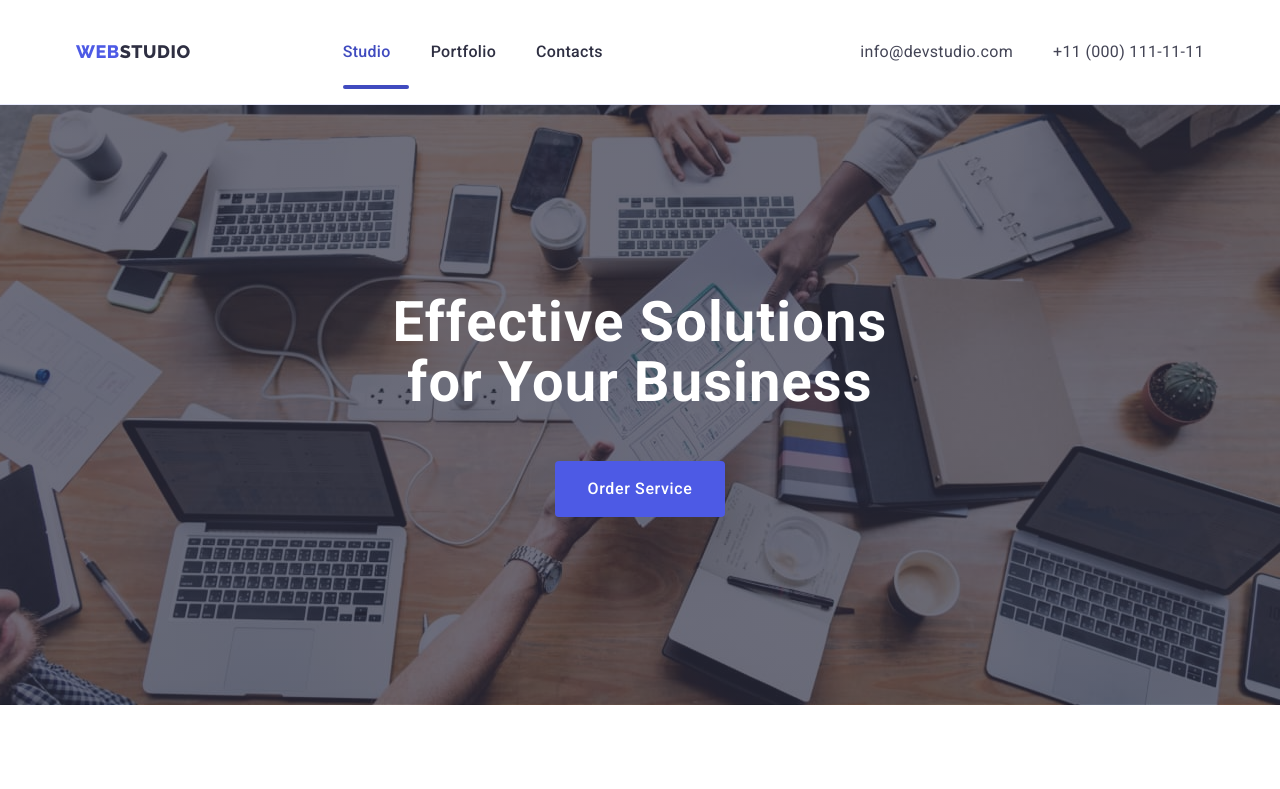
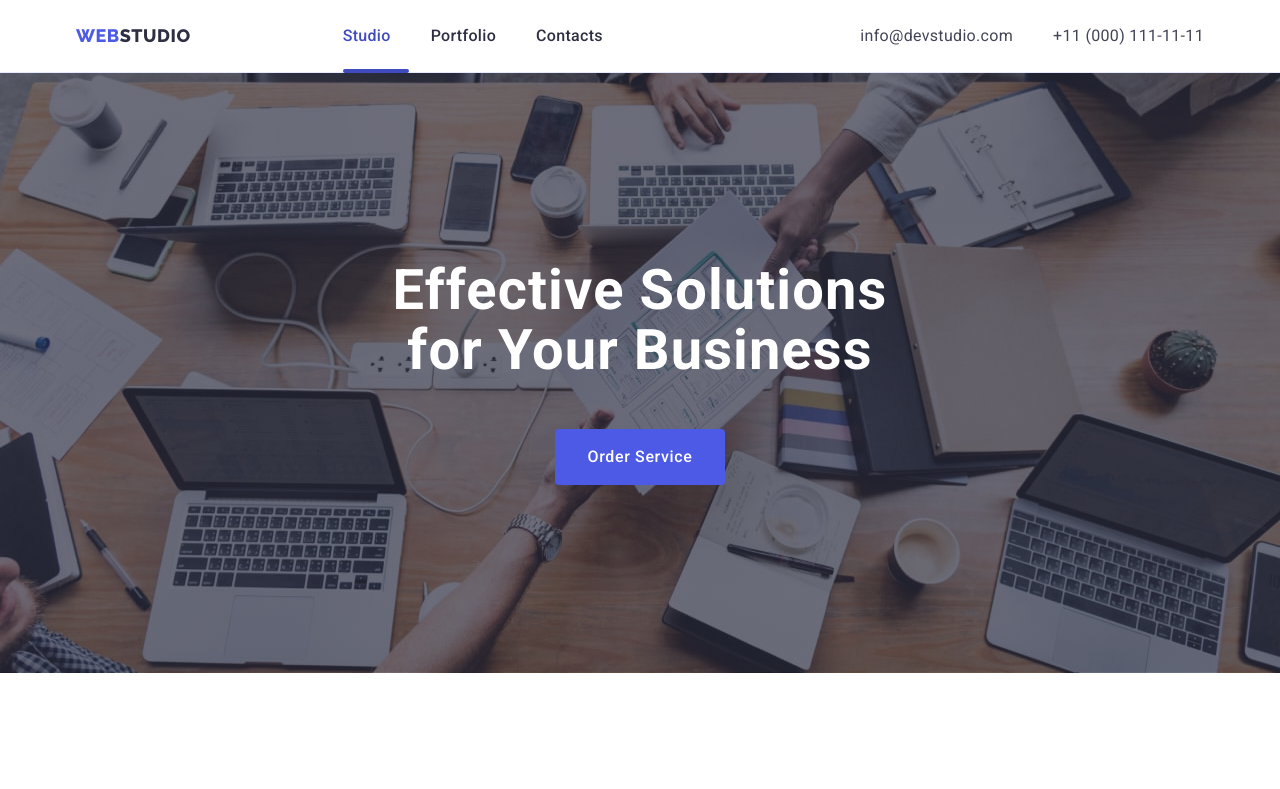
Before and after one commit to Tetiana-UA/goit-markup-hw-4, a plain HTML site: page index.html in a window 1280 px wide. Shown: the top 789 px of the page. Drawn offline with nearby package versions, Linux system fonts and the light colour scheme.

Commit message:
markup-8

```diff
--- a/css/styles.css
+++ b/css/styles.css
@@ -82,8 +82,8 @@ h6 {
 
 ul {
   padding-left: 0;
-  margin-left: 0;
-  margin-right: 0;
+  margin-top: 0;
+  margin-bottom: 0;
 }
 
 -------------------------------------------------------
```
